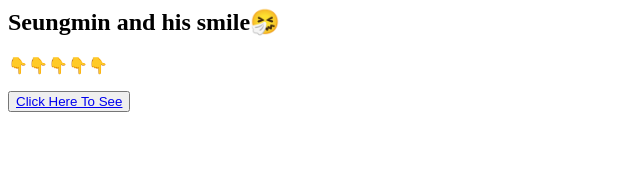
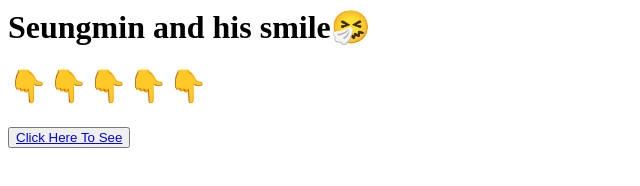
Before and after one commit to Sashaa1230/seungmin, a plain HTML site: page index.html in a window 1280 px wide. Shown: the whole page, without its empty margins (0-640 px from the left). Drawn offline with Linux system fonts and the light colour scheme.

Commit message:
Update index.html

```diff
--- a/index.html
+++ b/index.html
@@ -3,8 +3,8 @@
   <title>(●'◡'●)</title>
   </head>
   <body>
-    <h2>Seungmin and his smile🤧</h2>
-    <p>👇👇👇👇👇</p>
+    <h1>Seungmin and his smile🤧</h1>
+    <h1>👇👇👇👇👇</h1>
     <button> <a href='https://www.instagram.com/reel/DALxjrPN02H/?igsh=bmU1bWd5ZWVicTRk'>Click Here To See</a> </button>
   </body>
 </html>
```
